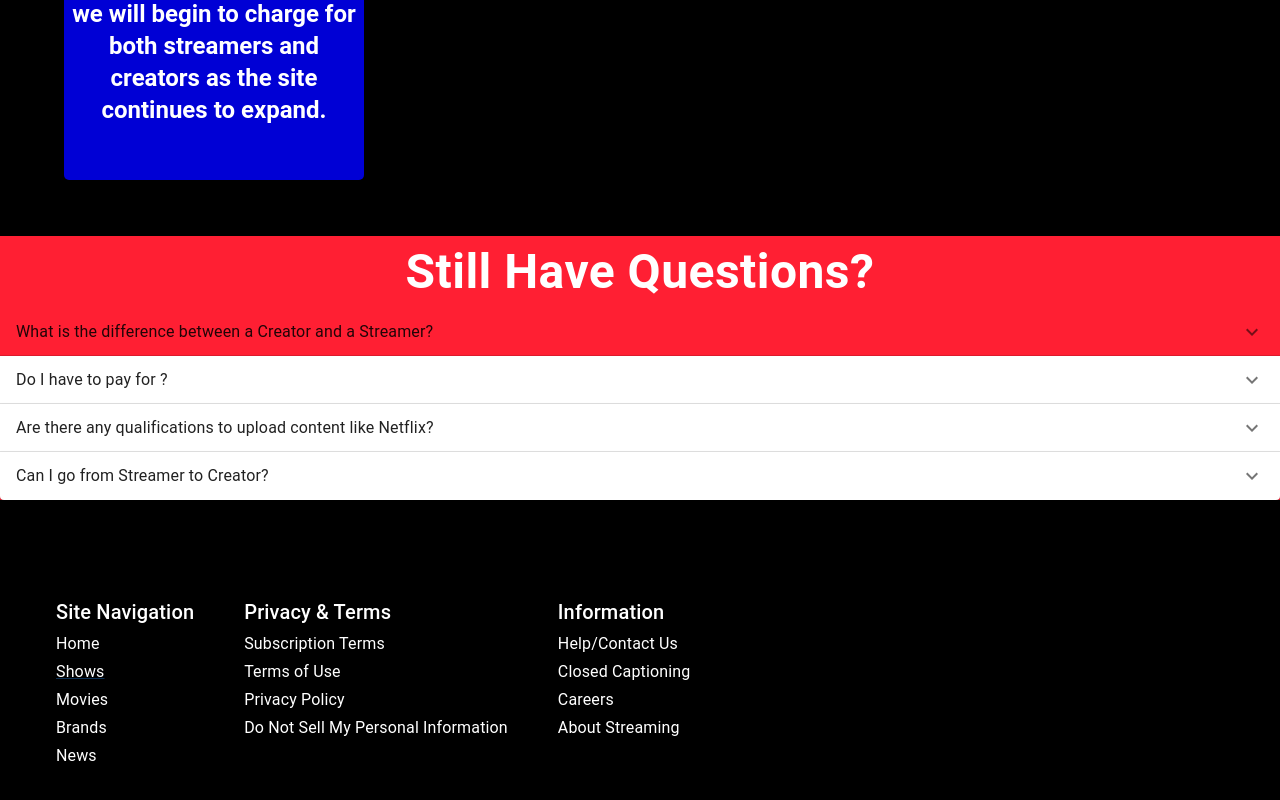
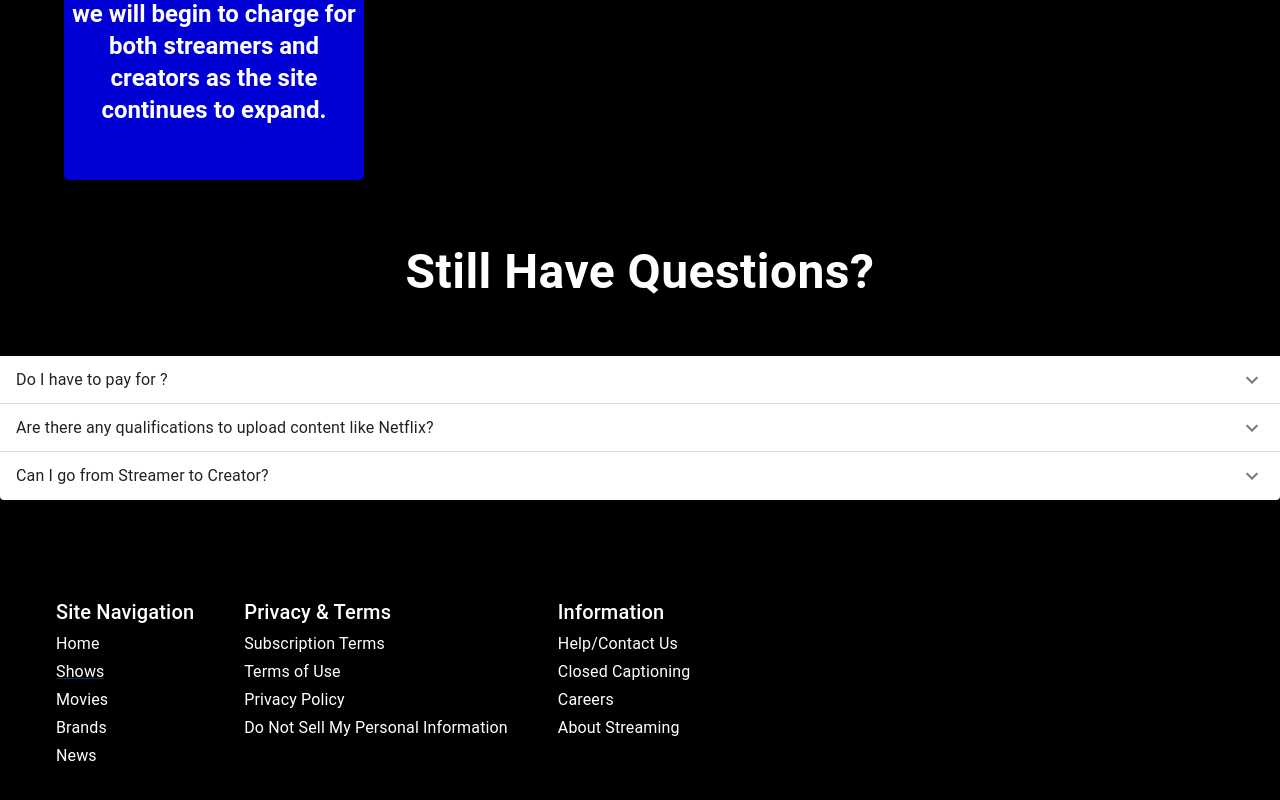
Before and after one commit to richardcolachagua/streaming-site, a React (Create React App) app: page /landingpage in a window 1280 px wide. Shown: the part 1706-2506 px from the top of the page. Built offline with nearby package versions, Linux system fonts and the light colour scheme.

Commit message:
"removed inconsistent styling from landing page"

```diff
--- a/src/frontend/pages/LandingPage.jsx
+++ b/src/frontend/pages/LandingPage.jsx
@@ -207,7 +207,7 @@ const LandingPage = () => {
         </Box>
       </Box>
       <FeatureSection />
-      <Box sx={{ backgroundColor: "#FF1F33" }}>
+      <Box sx={{ backgroundColor: "" }}>
         <Typography fontSize={48} sx={{ fontWeight: "bold" }}>
           Still Have Questions?
         </Typography>
```
